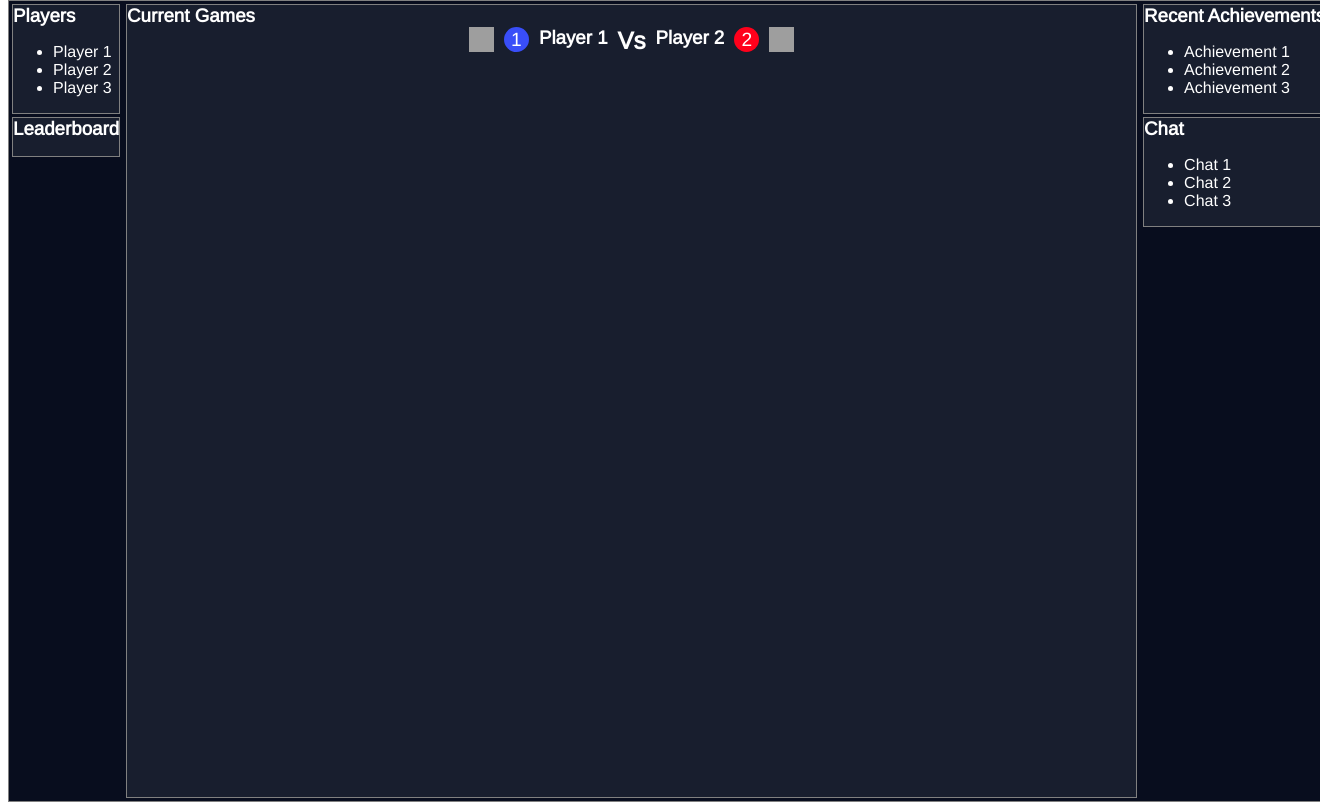
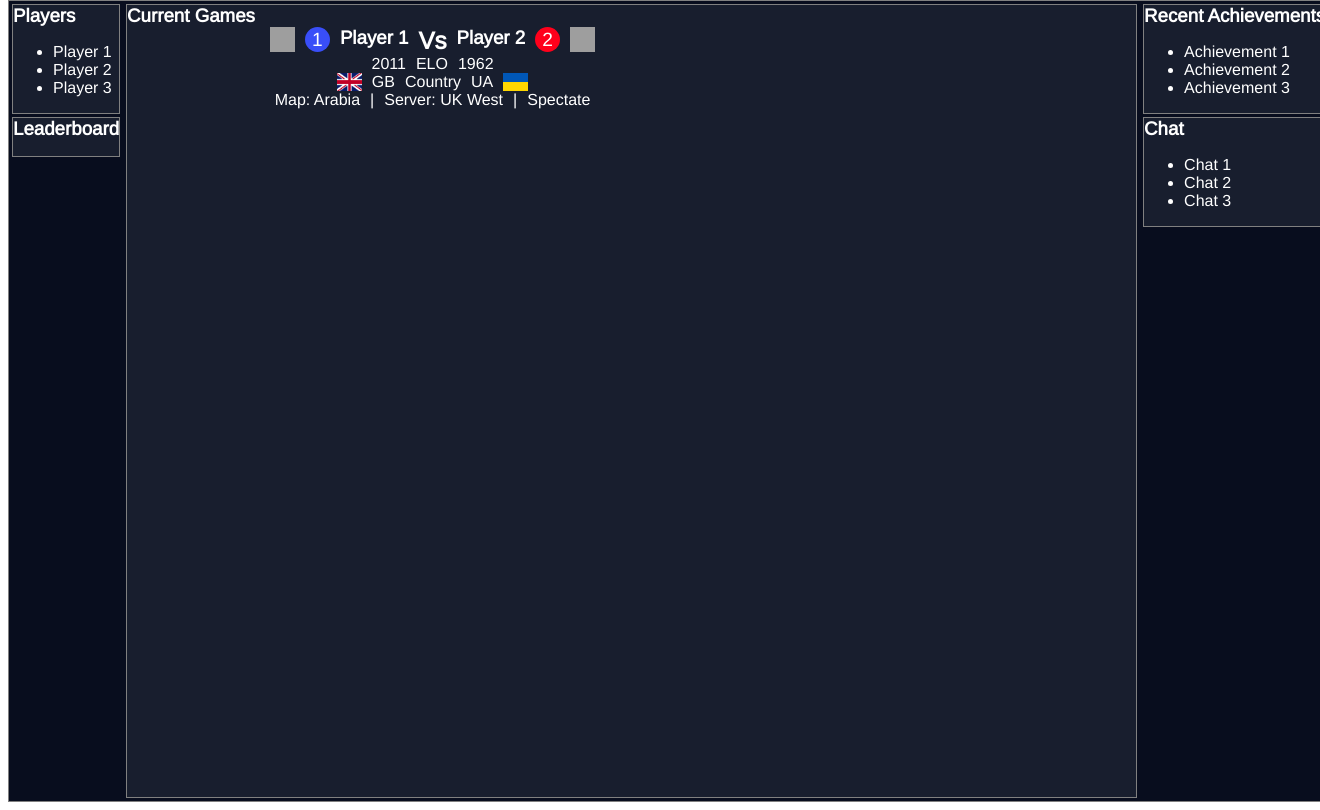
Before and after one commit to sebnaylor/AoE2GB, a PHP site: page / in a window 1320 px wide; the page is wider, and only the part inside the window is pictured. Shown: the part 45-855 px from the top of that part. Run offline with PHP 8.4, Linux system fonts and the light colour scheme; grey boxes are pictures that could not be loaded.

Commit message:
Added elo, country and game-info divs & separated out CSS files for better readability

```diff
--- /dev/null
+++ b/CSS/Components/live_games.css
@@ -0,0 +1,46 @@
+.live-game-1v1 {
+	display: flex;
+	flex-direction: column;
+	margin: 0 auto;
+	width: 90%;
+	justify-content: space-evenly;
+}
+
+.live-game-1v1 * {
+	margin: 0px 5px;
+}
+
+.game-header {
+	display: flex;
+	justify-content: center;
+	max-width: 500px;
+}
+
+.game-header img {
+	width: 25px;
+	height: 25px;
+}
+
+.elo {
+	display: flex;
+	justify-content: center;
+	max-width: 500px;
+}
+
+.country {
+	display: flex;
+	justify-content: center;
+	max-width: 500px;
+
+}
+
+.country img {
+width: 25px;
+height: 18px
+}
+
+.game-info {
+	display: flex;
+	justify-content: center;
+	max-width: 500px;
+}
--- a/style.css
+++ b/CSS/style.css
@@ -1,4 +1,4 @@
-
+@import url("components/live_games.css");
 
 :root{
 	--pagecolor:#080D1E;
@@ -75,27 +75,6 @@ h1, h2, h3, h4, h5, h6, p, li {
 	flex: 1;
 }
 
-.live-game-1v1 {
-	display: flex;
-	margin: 0 auto;
-	width: 90%;
-	justify-content: space-evenly;
-}
-
-.live-game-1v1 * {
-	margin: 0px 5px;
-}
-
-.live-game-1v1 img {
-	width: 25px;
-	height: 25px;
-}
-
-.game-header {
-	display: flex;
-	justify-content: space-between;
-	max-width: 500px;
-}
 
 .player {
 	font-size:larger;
--- a/index.html
+++ b/index.html
@@ -5,7 +5,7 @@
   <meta http-equiv="X-UA-Compatible" content="IE=edge">
   <meta name="viewport" content="width=device-width, initial-scale=1.0">
   <title>Dashboard</title>
-  <link rel="stylesheet" href="style.css">
+  <link rel="stylesheet" href="/CSS/style.css">
   <link rel="shortcut icon" href="#">
   <!-- remove above line when going live -->
   <script src="script.js" defer></script>
@@ -47,7 +47,26 @@
           <h2>Vs</h2>
           <h3>Player 2</h3>
           <p class="player p2">2</p>
-          <img src="assets/images/Civs/chinese.png" alt="Britons civilisation">
+          <img src="assets/images/Civs/chinese.png" alt="Chinese civilisation">
+        </div>
+        <div class="elo">
+          <p>2011</p>
+          <p>ELO</p>
+          <p>1962</p>
+        </div>
+        <div class="country">
+          <img src="assets/images/Flags/gb-nir.png" alt="GB-Nir Flag">
+          <p>GB</p>
+          <p>Country</p>
+          <p>UA</p>
+          <img src="assets/images/Flags/ua.png" alt="Ua Flag">
+        </div>
+        <div class="game-info">
+          <p>Map: Arabia</p>
+          <p> | </p>
+          <p>Server: UK West</p>
+          <p> | </p>
+          <p>Spectate</p>
         </div>
       </div>
 
```
